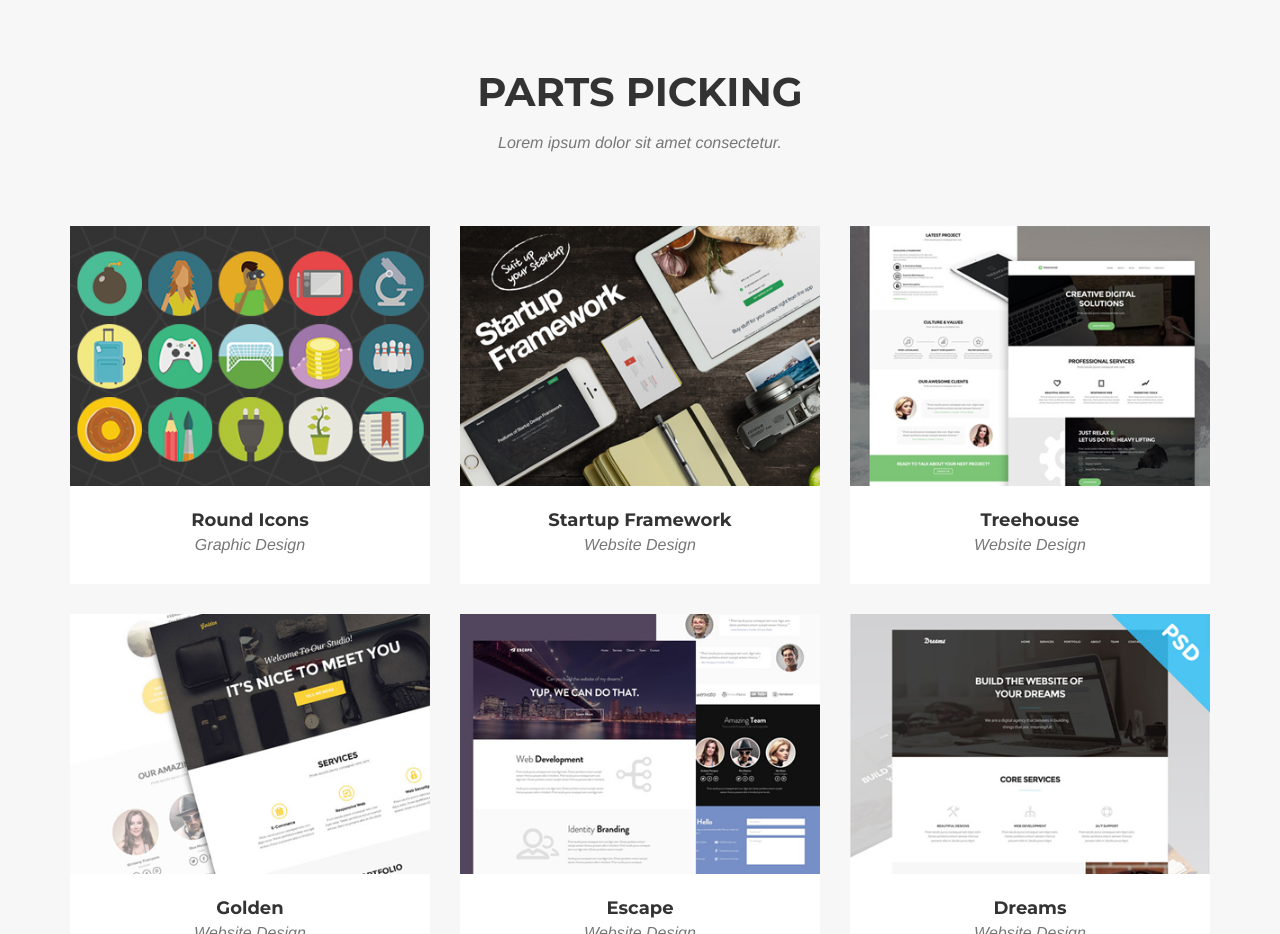
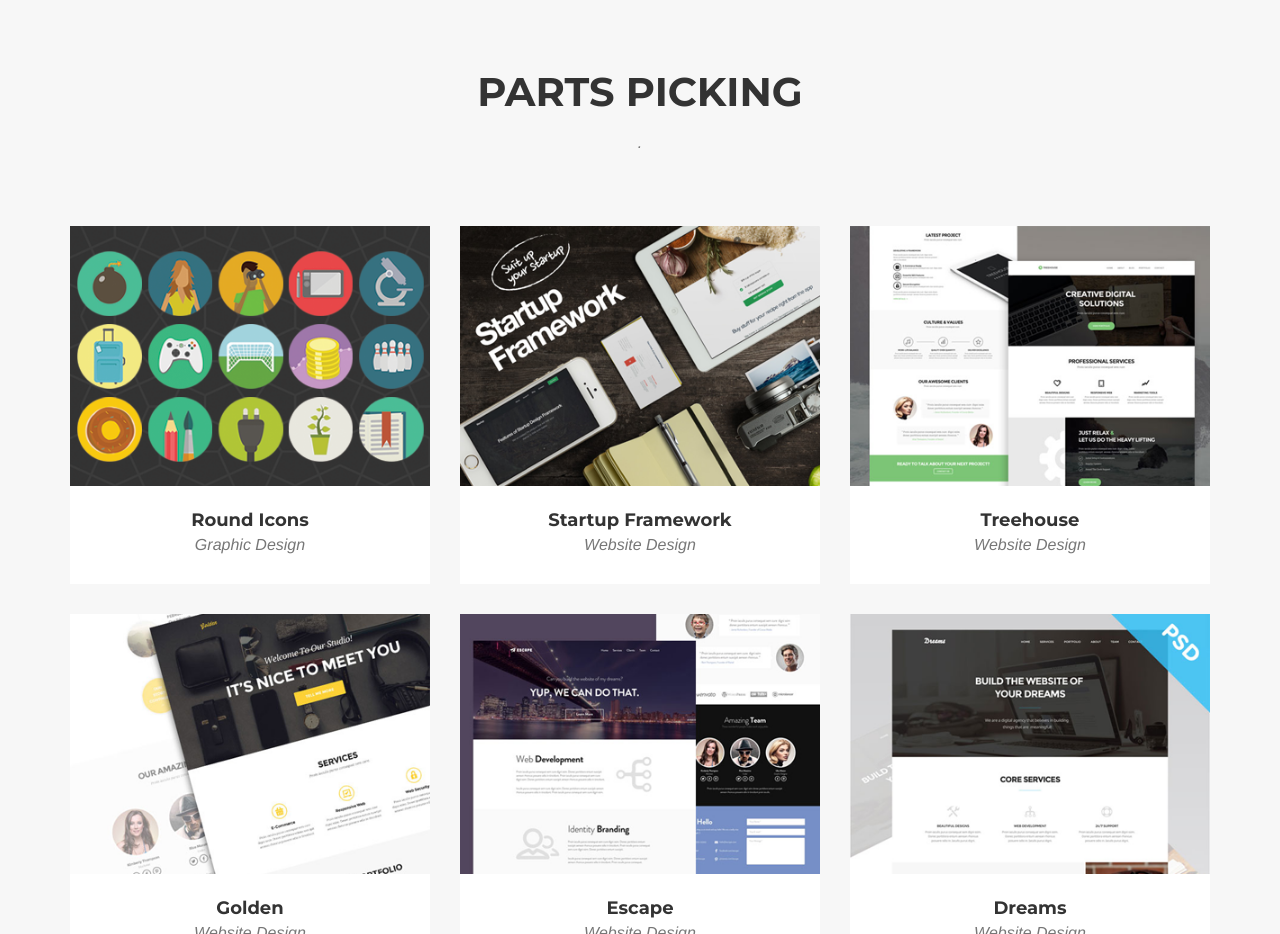
Before and after one commit to 210782/210782.github.io, a plain HTML site: page index.html in a window 1280 px wide. Shown: the part 1540-2474 px from the top of the page. Drawn offline with nearby package versions, Linux system fonts and the light colour scheme; a web font is replaced by a local one.

Commit message:
Removed the giberish

```diff
--- a/index.html
+++ b/index.html
@@ -132,7 +132,7 @@
             <div class="row">
                 <div class="col-lg-12 text-center">
                     <h2 class="section-heading">Parts Picking</h2>
-                    <h3 class="section-subheading text-muted">Lorem ipsum dolor sit amet consectetur.</h3>
+                    <h3 class="section-subheading text-muted">.</h3>
                 </div>
             </div>
             <div class="row">
```
